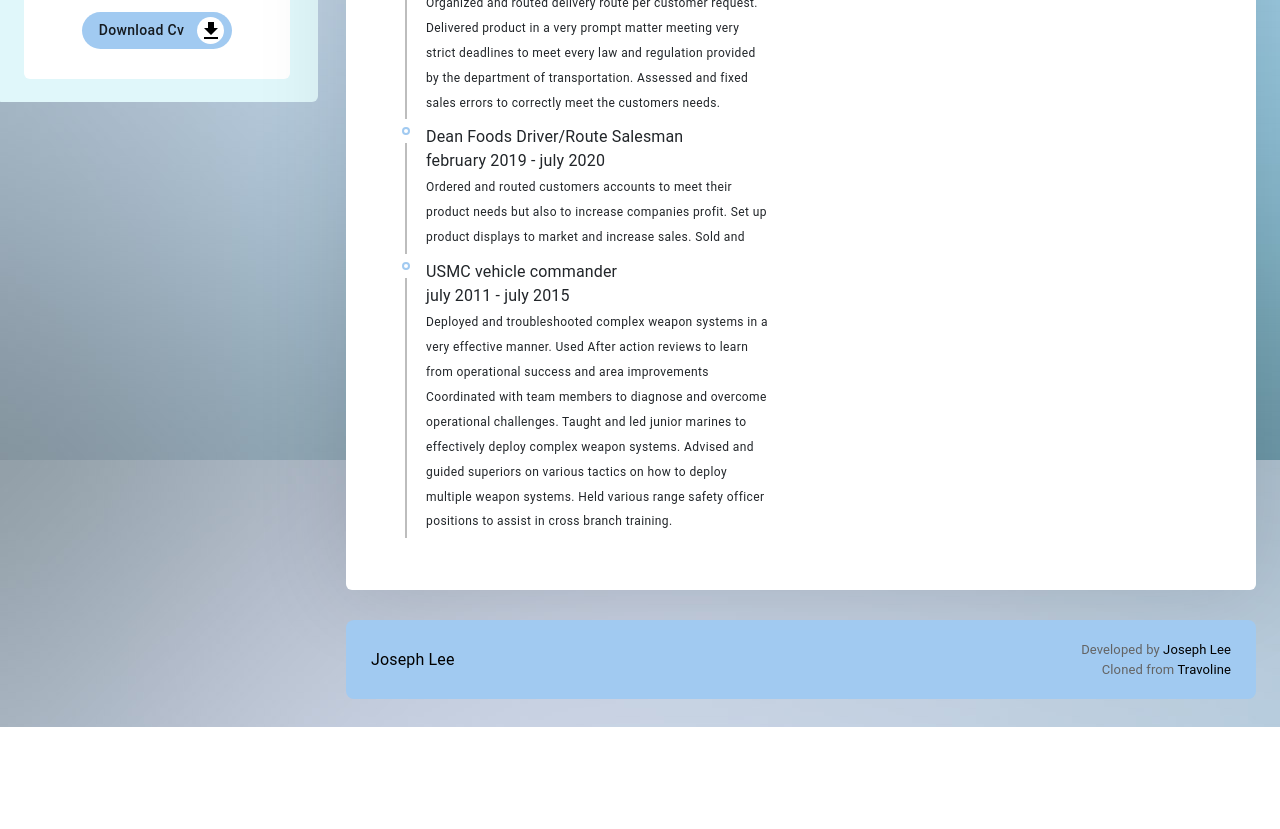
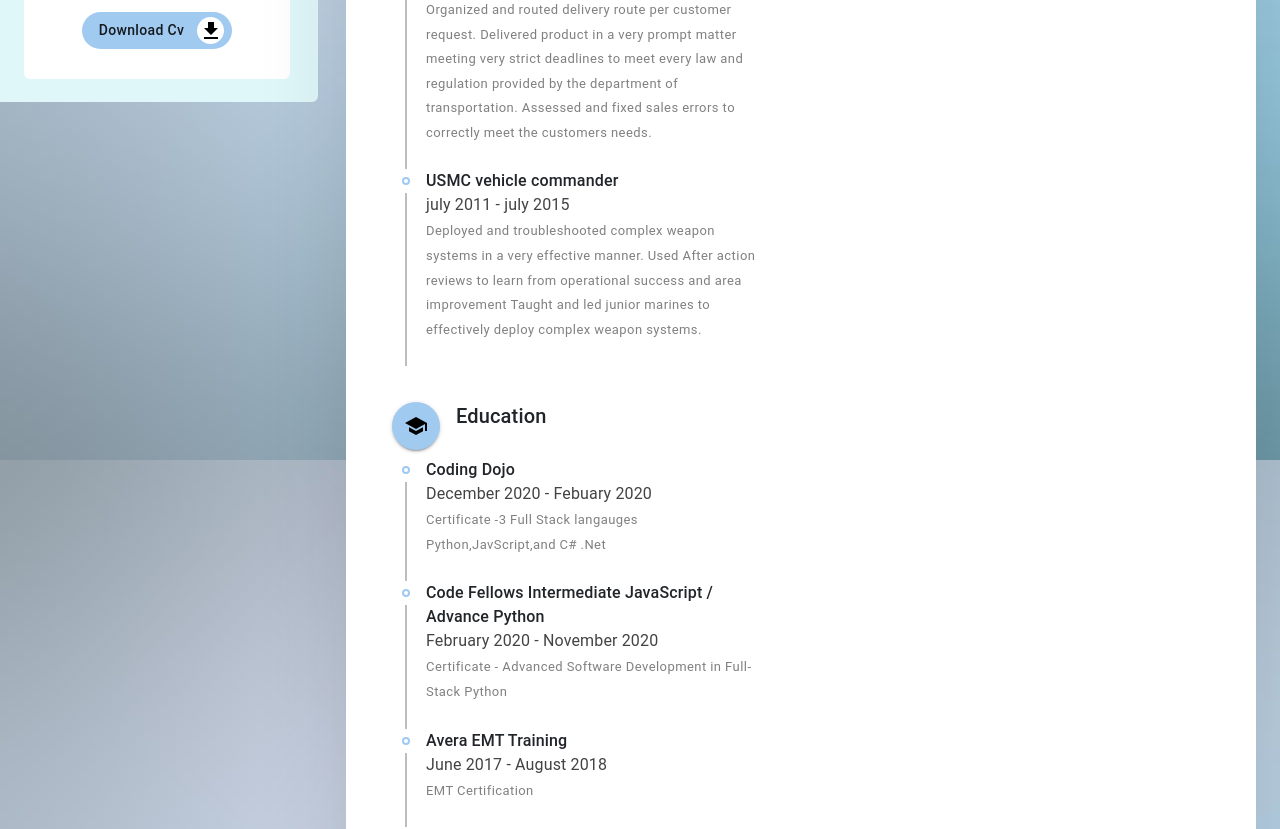
Before and after one commit to josephlee3454/resume-portfolio-2, a React (Create React App) app: page / in a window 1280 px wide. Shown: the part 740-1569 px from the top of the page. Before the commit the page ends 1467 px from the top, so only its background shows below. Built offline with nearby package versions, Linux system fonts and the light colour scheme.

Commit message:
added the education experince have a css bug in when trying to put both grid containers next to each other

```diff
--- a/src/App.css
+++ b/src/App.css
@@ -51,7 +51,8 @@ end */
   -moz-border-radius: 6px;
   -webkit-border-radius: 6px;
   margin-bottom: 30px;
-  padding: 30px
+  padding: 30px;
+
 
 }
 
--- a/src/Pages/Resume/Resume.css
+++ b/src/Pages/Resume/Resume.css
@@ -8,3 +8,21 @@
     white-space: pre-line !important;
     margin-bottom: 20px!important;
 }
+
+/* work and education timeline */
+
+
+.resume_timeline .timeline_content .timeline_title {
+    font-size: 16px !important;
+    font-weight: 500 !important;
+}
+.resume_timeline .timeline_content .timeline_date {
+    color: rgb(68, 67, 67);
+}
+.resume_timeline .timeline_content .timeline_description{
+    color: gray;
+    font-size: small;
+    margin-top: 6px;
+
+
+}
--- a/src/Pages/Resume/Resume.js
+++ b/src/Pages/Resume/Resume.js
@@ -9,6 +9,7 @@ import TimelineItem from '@material-ui/lab/TimelineItem';
 import TimelineConnector from '@material-ui/lab/TimelineConnector';
 import TimelineDot from '@material-ui/lab/TimelineDot';
 import TimelineContent from '@material-ui/lab/TimelineContent'
+import SchoolIcon from '@material-ui/icons/School';
 
 
 
@@ -37,14 +38,14 @@ const Resume = () => {
                 <h6 className="section_title_txt"> Resume </h6>
             </Grid >
             <Grid item xs={12}>
-                <Grid container>
+                <Grid container className="resume_timeline">
                     {/* work hist */}
                     <Grid item sm={12} md={6}>
-                        <CustomTimeline title="work experince" icon={<WorkIcon/>}>
+                        <CustomTimeline title="work experince" icon={<WorkIcon />}>
                             {resumeData.workExps.map( (workExp)=> (
                                 <TimelineItem>
                                     <CustomTimelineseperator />
-                                    <TimelineContent>
+                                    <TimelineContent className='timeline_content'>
                                         <Typography className="timeline_title">
                                             {workExp.title}
                                         </Typography>
@@ -53,6 +54,25 @@ const Resume = () => {
                                         </Typography>
                                         <Typography variant='caption' className="timeline_description">
                                             {workExp.description}
+                                        </Typography>
+                                    </TimelineContent>
+                                </TimelineItem>
+
+                            ) )}
+                        </CustomTimeline>
+                        <CustomTimeline title="Education" icon={<SchoolIcon/>}>
+                            {resumeData.educationExps.map( (educationExp)=> (
+                                <TimelineItem>
+                                    <CustomTimelineseperator />
+                                    <TimelineContent className='timeline_content'>
+                                        <Typography className="timeline_title">
+                                            {educationExp.title}
+                                        </Typography>
+                                        <Typography variant='body1' className="timeline_date">
+                                            {educationExp.date}
+                                        </Typography>
+                                        <Typography variant='caption' className="timeline_description">
+                                            {educationExp.description}
                                         </Typography>
                                     </TimelineContent>
                                 </TimelineItem>
--- a/src/utils/resumeData.js
+++ b/src/utils/resumeData.js
@@ -23,19 +23,15 @@ export default {
             date: "​July 2020 - November 2020",
             description: "Organized and routed delivery route per customer request. \n Delivered product in a very prompt matter meeting very strict deadlines to meet \n every law and regulation provided by the department of transportation. \n Assessed and fixed sales errors to correctly meet the customers needs.",
         },
-        {
-            title: "Dean Foods Driver/Route Salesman",
-            date: "february 2019 - july 2020",
-            description: "Ordered and routed customers accounts to meet their product needs but also to \n increase companies profit.\n Set up product displays to market and increase sales.\n Sold and",
-        },
+
         {
             title: "USMC vehicle commander",
             date: "july 2011 - july 2015",
-            description: "Deployed and troubleshooted complex weapon systems in a very effective manner. \n Used After action reviews to learn from operational success and area improvements \n Coordinated with team members to diagnose and overcome operational challenges. \n Taught and led junior marines to effectively deploy complex weapon systems.\n Advised and guided superiors on various tactics on how to deploy multiple weapon systems. \n Held various range safety officer positions to assist in cross branch training.",
+            description: "Deployed and troubleshooted complex weapon systems in a very effective manner. \n Used After action reviews to learn from operational success and area improvement \n Taught and led junior marines to \n effectively deploy complex weapon systems.",
         },
 
     ],
-    educationExp:[
+    educationExps:[
         {
             title: "Coding Dojo" ,
             date: "December 2020 - Febuary 2020",
```
Also changed, not shown: 1 other file (tests, documents, lock files or other folders).
